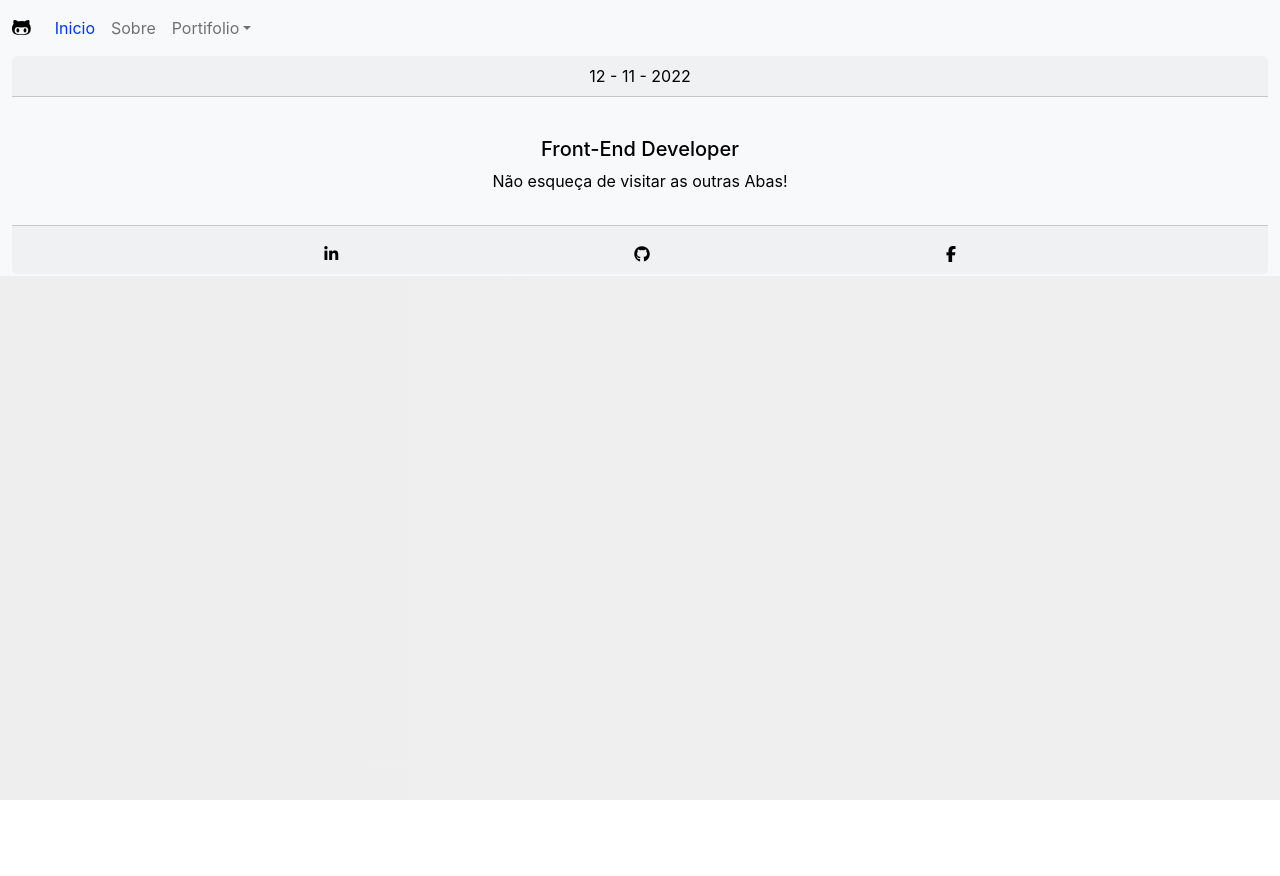
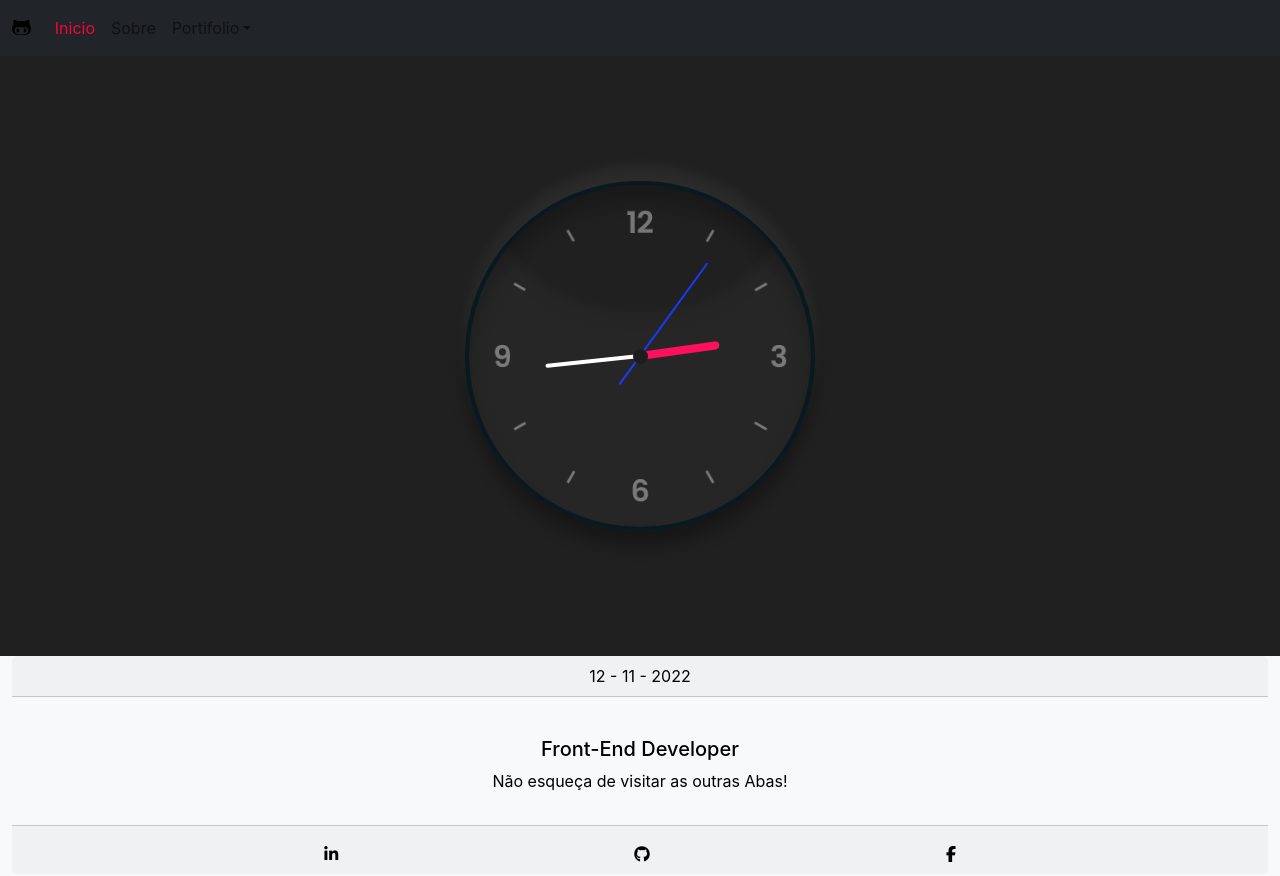
Before and after one commit to CamiloCCarvalho/learning-spa, a React (Create React App) app: page /portifolio/clockanalogic in a window 1280 px wide. Before the commit the page ends 800 px from the top, so only its background shows below. Built offline with nearby package versions, Linux system fonts and the light colour scheme.

Commit message:
Commit Att

```diff
--- a/src/App.css
+++ b/src/App.css
@@ -1,3 +1,3 @@
 body {
-  background-image: linear-gradient(to left, rgb(239, 239, 239), rgb(238, 238, 238));
+  background-color: #040004;
 }
--- a/src/components/fullPort/personalProjects/index.js
+++ b/src/components/fullPort/personalProjects/index.js
@@ -13,7 +13,7 @@ export const PersonalProjects = () => {
             <div className="container-fluid mt-5 personalProjectsBox">
                 <h2 className="display-3 text-center pt-2 pb-3">Projects</h2>
                 <GridProjects>
-                        <ItemProject linkURL="https://raw.githubusercontent.com/CamiloCCarvalho/my-landing-page/master/src/img/musicdot.png" textAlt=""/>
+                        <ItemProject linkURL="/analog.png" textAlt=""/>
                         <ItemProject linkURL="https://raw.githubusercontent.com/CamiloCCarvalho/my-landing-page/master/public/coming-soon.png" textAlt=""/>
                         <ItemProject linkURL="https://raw.githubusercontent.com/CamiloCCarvalho/my-landing-page/master/public/coming-soon.png" textAlt=""/>
                         <ItemProject linkURL="https://raw.githubusercontent.com/CamiloCCarvalho/my-landing-page/master/public/coming-soon.png" textAlt=""/>
--- /dev/null
+++ b/src/components/projects/clockanalog/clockanalog.css
@@ -0,0 +1,152 @@
+.page {
+    display:flex;
+    flex-flow:column wrap;
+    align-items:center;
+    justify-content:center;
+    box-sizing: border-box;
+    padding:24px;
+}
+
+.base {
+    height:500px;
+    width:500px;
+    background-image:linear-gradient(rgb(26, 26, 26), rgb(16, 38, 16));
+    border-radius:50%;
+    display:flex;
+    flex-flow:column nowrap;
+    align-items:center;
+    justify-content:center;
+    border:5px solid rgb(17, 113, 8);
+    filter:drop-shadow(10px 10px 10px rgba(20, 20, 20, 0.623));
+}
+.numberbox{
+    position:absolute;
+    color:antiquewhite;
+    font-size:2rem;
+    font: Arial;
+    padding-left:450px;
+}
+.centerBase{
+    width:50px;
+    height:50px;
+    background-image:linear-gradient(290deg, rgb(4, 95, 8), rgb(8, 77, 30));
+    border-radius:50%;
+    border:2px solid rgb(5, 176, 125);
+    position:absolute;
+}
+/*Hour Pointer*/
+.basePointerHour{
+    width:400px;
+    display:flex;
+    flex-flow: column nowrap;
+    align-items: flex-end;
+}
+.hourPointer{
+    background-image:linear-gradient(90deg, rgb(3, 123, 71), rgb(0, 255, 153));
+    width:170px;
+    height:20px;
+    margin-right:10px;
+    border-radius:10% 70% 70% 10%;
+    transform:rotate(0deg);
+}
+/*Minute Pointer*/
+.basePointerMinute{
+    position:absolute;
+    width:440px;
+    display:flex;
+    flex-flow: column nowrap;
+    align-items: flex-end;
+}
+.minutePointer{
+    background-image:linear-gradient(90deg, rgb(249, 249, 250), rgb(255, 234, 3));
+    width:220px;
+    height:10px;
+    border-radius:10% 70% 70% 10%;
+    transform:rotate(0deg);
+}
+/*Second Pointer*/
+.basePointerSecond{
+    position:absolute;
+    width:480px;
+    display:flex;
+    flex-flow: column nowrap;
+    align-items: flex-end;
+}
+.secondPointer{
+    background-image:linear-gradient(90deg, rgb(249, 249, 250), rgb(10, 76, 228));
+    width:250px;
+    height:6px;
+    border-radius:10% 70% 70% 10%;
+    transform:rotate(0deg);
+}
+
+
+.box03, .number_03 {
+    transform:rotate(0deg);
+}
+.box04{
+    transform:rotate(30deg);
+}
+.number_04 {
+    transform:rotate(-30deg);
+}
+.box05{
+    transform:rotate(60deg);
+}
+.number_05 {
+    transform:rotate(-60deg);
+}
+.box06{
+    transform:rotate(90deg);
+}
+.number_06 {
+    transform:rotate(-90deg);
+}
+.box07{
+    transform:rotate(120deg);
+}
+.number_07 {
+    transform:rotate(-120deg);
+}
+.box08{
+    transform:rotate(150deg);
+}
+.number_08 {
+    transform:rotate(-150deg);
+}
+.box09{
+    transform:rotate(180deg);
+}
+.number_09 {
+    transform:rotate(-180deg);
+}
+.box10{
+    transform:rotate(210deg);
+}
+.number_10 {
+    transform:rotate(-210deg);
+}
+.box11{
+    transform:rotate(240deg);
+}
+.number_11 {
+    transform:rotate(-240deg);
+}
+.box12{
+    transform:rotate(270deg);
+}
+.number_12 {
+    transform:rotate(-270deg);
+}
+.box01{
+    transform:rotate(300deg);
+}
+.number_01 {
+    transform:rotate(-300deg);
+}
+.box02{
+    transform:rotate(330deg);
+}
+.number_02 {
+    transform:rotate(-330deg);
+}
--- /dev/null
+++ b/src/components/projects/clockanalogic/clockanalogic.css
@@ -0,0 +1,85 @@
+* {
+    margin:0;
+    padding:0;
+    box-sizing: border-box;
+}
+.page {
+    width:100%;
+    height:600px;
+    display:flex;
+    flex-flow:row wrap;
+    justify-content: center;
+    align-items: center;
+    background:#202020;
+}
+.clock {
+    width: 350px;
+    height: 350px;
+    display: flex;
+    justify-content: center;
+    align-items: center;
+    background: url(../../../img/clock.png);
+    background-size:cover;
+    border: 4px solid #091921;
+    border-radius: 50%;
+    box-shadow: 0 -15px 15px rgba(255, 255, 255, 0.056), inset 0 -215px 15px rgba(255, 255, 255, 0.027), 0 15px 15px rgba(0,0,0,0.3), inset 0 15px 15px rgba(9, 9, 9, 0.3);
+}
+
+.clock::before {
+    content:"";
+    position: absolute;
+    width: 15px;
+    height:15px;
+    background: #1d1d1d;
+    border-radius: 50%;
+    z-index: 10000;
+}
+
+.clock .hour, .clock .min, .clock .sec {
+    position: absolute;
+}
+.clock .hour, .hr {
+    width: 160px;
+    height: 160px;
+}
+.clock .min, .mn {
+    width: 190px;
+    height: 190px;
+}
+.clock .sec, .sc {
+    width: 230px;
+    height: 230px;
+}
+.hr, .mn, .sc{
+    display: flex;
+    justify-content: center;
+    position: absolute;
+    border-radius: 50%;
+}
+.hr:before {
+    content: "";
+    position: absolute;
+    width: 8px;
+    height: 80px;
+    background:#ff105e;
+    z-index: 10;
+    border-radius: 6px 6px 0 0;
+}
+.mn:before {
+    content:"";
+    position: absolute;
+    width: 4px;
+    height: 90px;
+    background: #fff;
+    z-index:11;
+    border-radius: 6px 6px 0 0;
+}
+.sc:before {
+    content: "";
+    position: absolute;
+    width: 2px;
+    height: 150px;
+    background:#193af8;
+    z-index:12;
+    border-radius: 6px 6px 0 0;
+}
--- /dev/null
+++ b/src/components/projects/clockanalogic/index.js
@@ -0,0 +1,48 @@
+import {React, Fragment, useState, useEffect} from 'react'
+import './clockanalogic.css'
+
+
+export const ClockAnalogic = () => {
+
+    let day = new Date()
+    let now = [(day.getHours()*30), (day.getMinutes()*6), (day.getSeconds()*6)]
+
+    const [hourNow, setHour] = useState(now)
+
+    useEffect(()=> {
+        setInterval(()=> {
+            setHour(day)
+        })
+    }, [day])
+
+    let hr = {
+        'transform':`rotateZ(${now[0] +(now[1]/12)}deg)`
+    }
+    let mn = {
+        'transform':`rotateZ(${now[1]}deg)`
+    }
+    let sc = {
+        'transform':`rotateZ(${now[2]}deg)`
+    }
+
+
+    return (
+
+        <Fragment>
+            <div className="container-fluid page">
+                <div className="clock">
+                    <div className="hour">
+                        <div className="hr" id="hr" style={hr}></div>
+                    </div>
+                    <div className="min">
+                        <div className="mn" id="mn" style={mn}></div>
+                    </div>
+                    <div className="sec">
+                        <div className="sc" id="sc" style={sc}></div>
+                    </div>
+                </div>
+            </div>
+        </Fragment>
+
+    )
+}
--- a/src/components/projects/clockdigital/clockdigital.css
+++ b/src/components/projects/clockdigital/clockdigital.css
@@ -37,3 +37,15 @@
     color:greenyellow;
     filter:drop-shadow( 2px 2px 4px green);
 }
+@media (min-width: 600px) {
+    .clockBox {
+        width: 400px;
+        height: 400px;
+    }
+    .clockTitle {
+        font-size:200%;
+    }
+    .clockNumber {
+        font-size:200%
+    }
+}
--- a/src/routes.js
+++ b/src/routes.js
@@ -4,6 +4,7 @@ import HomeScreen from './screens/home.js'
 import AboutScreen from './screens/about.js'
 import PortifolioScreen from './screens/portifolio.js'
 import ClockDigitalScreen from './screens/clockdigital.js'
+import ClockAnalogScreen from './screens/clockanalogic.js'
 
 const MyRoutes = () => (
     <BrowserRouter>
@@ -14,6 +15,7 @@ const MyRoutes = () => (
             <Route exact path='/portifolio/projetos' element={<h1>Teste page About</h1>}/>
             <Route exact path='/portifolio/clones' element={<h1>Teste page About</h1>}/>
             <Route exact path='/portifolio/clockdigital' element={<ClockDigitalScreen/>}/>
+            <Route exact path='/portifolio/clockanalogic' element={<ClockAnalogScreen/>}/>
         </Routes>
     </BrowserRouter>
 )
--- /dev/null
+++ b/src/screens/clockanalogic.js
@@ -0,0 +1,13 @@
+import {React, Fragment} from 'react'
+import {ClockAnalogic} from '../components/projects/clockanalogic';
+
+const ClockAnalogScreen = () => {
+
+    return (
+        <Fragment>
+            <ClockAnalogic/>
+        </Fragment>
+    )
+}
+
+export default ClockAnalogScreen;
--- a/src/shared/navbar/index.js
+++ b/src/shared/navbar/index.js
@@ -5,7 +5,7 @@ import './navbar.css'
 export const NavBar = () => {
 
     return (
-        <nav className="navbar navbar-expand-lg bg-light">
+        <nav className="navbar navbar-expand-lg bg-dark">
           <div className="container-fluid">
             <a href="/" className="navbar-brand">
               <i className="fa-brands fa-github-alt"></i>
@@ -28,7 +28,7 @@ export const NavBar = () => {
                 </a>
                 <ul className="dropdown-menu">
                   <li>
-                    <a href="./portifolio" className="dropdown-item">Completo</a>
+                    <a href="/portifolio" className="dropdown-item">Completo</a>
                   </li>
                   <li>
                     <a to="/" className="dropdown-item disabled">Meus Projetos</a>
--- a/src/shared/navbar/navbar.css
+++ b/src/shared/navbar/navbar.css
@@ -1,11 +1,11 @@
 .fa-github-alt {
-    color:black;
+    color:antiquewhite;
 }
 .nav-link.active{
-    color: rgb(0, 51, 255) !important;
+    color:#fa023c !important;
 }
 .nav-link:hover, .fa-github-alt:hover {
-    color: rgb(0, 51, 255);
+    color:#c8ff00 ;
     font-size: 105%;
 }
 .dropdown-item:hover {
```
Also changed, not shown: src/components/projects/clockanalog/index.js (added, +64 -0 lines), public/analog.PNG (added), src/img/clock.png (added).
